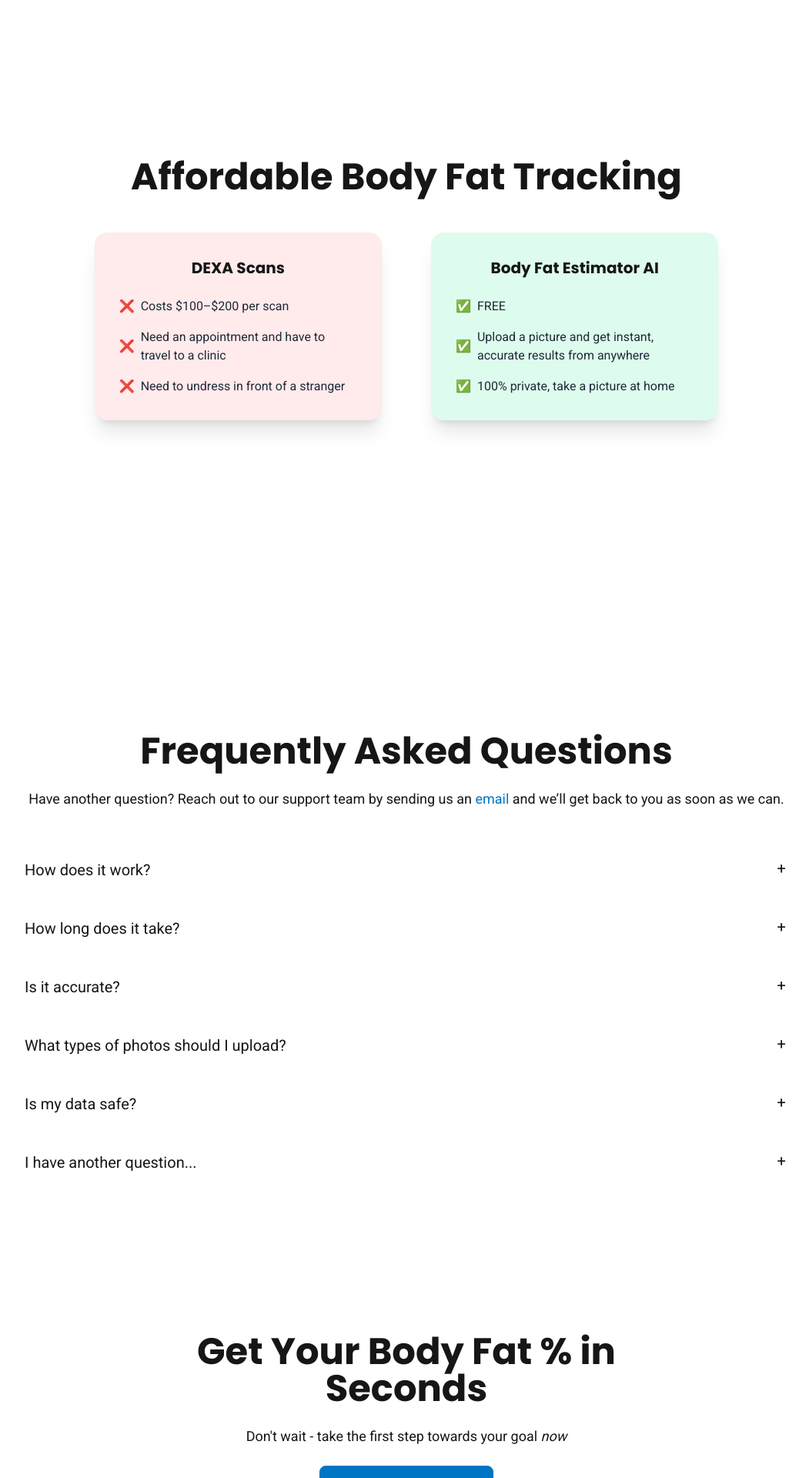
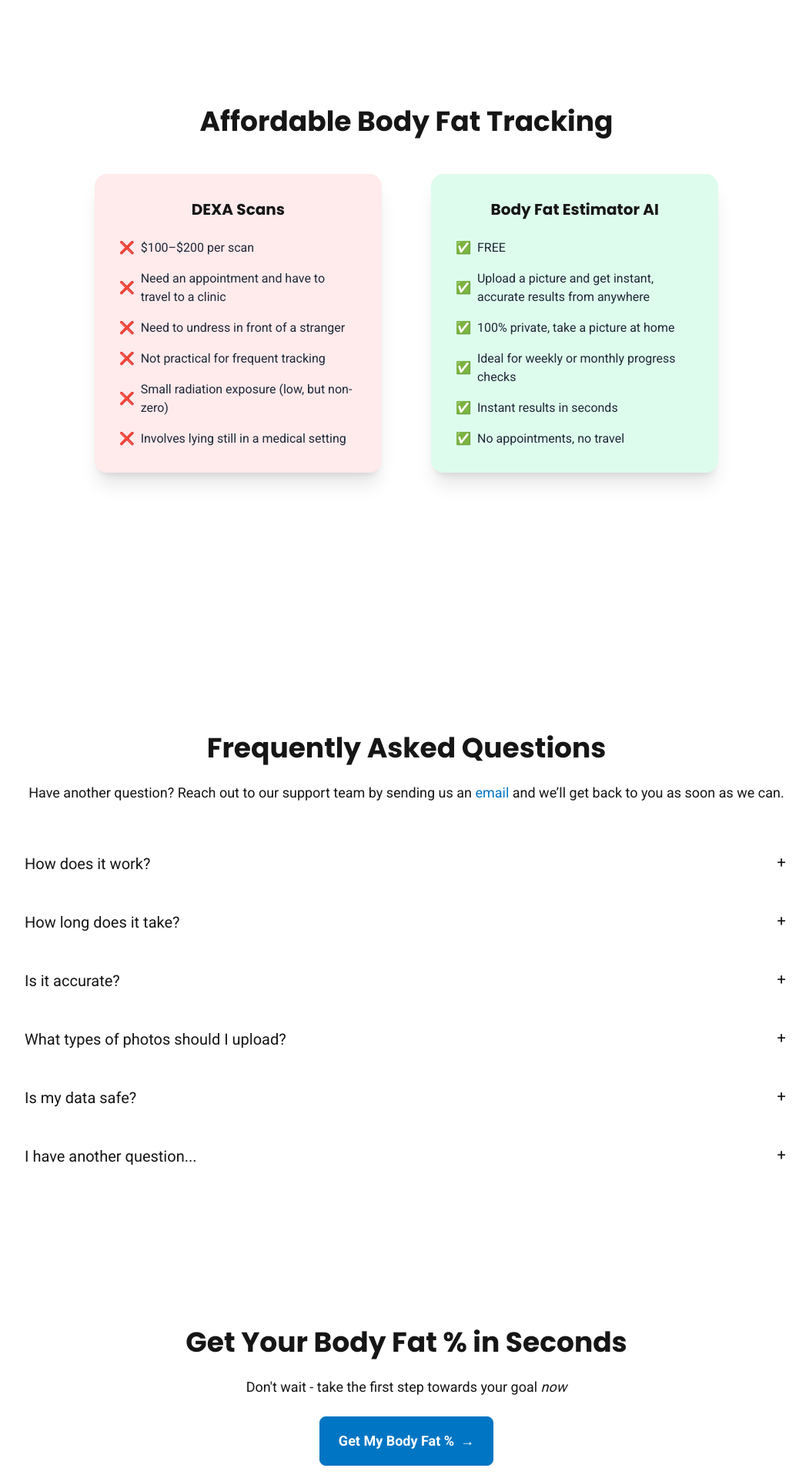
Before and after one commit to MattPhelps/bfe, a Next.js app: page / in a window 1280 px wide. Shown: the part 820-2740 px from the top of the page at 77% size, without its empty margins (112-1163 px from the left). Built offline with nearby package versions, Linux system fonts and the light colour scheme; no server answers.

Commit message:
fuck off you cunt

```diff
--- a/app/(site)/contact/page.tsx
+++ /dev/null
@@ -1,27 +0,0 @@
-import { Metadata } from "next";
-
-const title = "Contact";
-const description = "";
-
-export const metadata: Metadata = {
-  title: title,
-  description: description,
-};
-
-export default function ContactPage() {
-  return (
-   <>
-  <div className=" flex items-center justify-center">
-  <div className="flex flex-col items-center mt-10 gap-6">
-   <h2 className="text-xl lg:text-4xl text-center font-bold">
-              Contact
-            </h2>
-            <p className="py-6 text-lg mb-6 text-center">
-          Have a question or need help? Reach out to our support team by sending us an <a href="mailto:matt@leandme.com" className="text-primary">email</a> and we’ll get back to you as soon as we can.
-          </p>
-    </div>
-    </div>
-   </>
-  );
-
-}
--- a/app/(site)/upload/page.tsx
+++ b/app/(site)/upload/page.tsx
@@ -4,6 +4,7 @@ import { useSearchParams } from "next/navigation";
 import React, { Suspense } from "react";
 import UploadDropzone from "@/app/components/UploadDropZone";
 import { trackEvent } from "@/app/libs/amplitude";
+import BodyFatEstimatorContent from "@/app/components/BodyFatEstimatorContent";
 
 function UploadPageContent() {
   const searchParams = useSearchParams();
@@ -62,18 +63,23 @@ function UploadPageContent() {
     }
   };
 
-  if (!imageUrl) {
-    return (
+ if (!imageUrl) {
+  return (
+    <>
       <div className="hero min-h-screen -mt-40 flex items-center justify-center">
         <div className="text-center lg:text-left max-w-md">
           <h1 className="text-center text-3xl lg:text-4xl font-bold mb-10">
-          Upload a shirtless image of yourself
+            Upload a shirtless image of yourself
           </h1>
           <UploadDropzone />
         </div>
       </div>
-    );
-  }
+
+      <BodyFatEstimatorContent variant="upload" />
+    </>
+  );
+}
+
 
   return (
     <section className="hero flex flex-col items-center justify-start min-h-screen pt-0 lg:pt-0">
@@ -108,12 +114,15 @@ function UploadPageContent() {
       <a href="/upload">
       {loading ? "" : <button className="btn btn-primary btn-outline btn-lg text-white mt-6">Estimate Again<span className="text-lg">→</span></button>}
             </a>
+            <div className="mt-60">
+            <BodyFatEstimatorContent variant="results" />
+            </div>
     </section>
+
   );
 }
 
 export default function UploadPage() {
-
 
   return (
     <Suspense
@@ -127,4 +136,3 @@ export default function UploadPage() {
     </Suspense>
   );
 }
-//
--- /dev/null
+++ b/app/components/BodyFatEstimatorContent.tsx
@@ -0,0 +1,74 @@
+export default function BodyFatEstimatorContent({ variant }: { variant: "upload" | "results" }) {
+  return (
+    <div className="max-w-3xl mx-auto px-4 mt-10 lg:mt-14">
+      {variant === "upload" ? (
+        <div className="prose prose-invert">
+          <h2>How to get the most accurate estimate</h2>
+          <ul>
+            <li>Use a full-body photo (head to feet), facing the camera straight-on.</li>
+            <li>Stand 2–3 meters away. Avoid wide-angle lens distortion up close.</li>
+            <li>Bright, even lighting (window light is great). Avoid harsh shadows.</li>
+            <li>Neutral pose, relaxed stomach. Don’t flex.</li>
+            <li>Minimal clothing (underwear preferred). Shirts reduce accuracy.</li>
+          </ul>
+
+          <h3>What this tool can (and can’t) do</h3>
+          <p>
+            This is a visual estimate meant for fitness tracking — not a medical diagnosis.
+            Results can vary based on lighting, pose, camera angle, and body type.
+          </p>
+
+          <h3>Privacy</h3>
+          <p>
+            Your image is used to generate the estimate. Don’t upload anything you wouldn’t want processed by a computer.
+            (Only include specific retention/deletion claims if they are true for your implementation.)
+          </p>
+
+          <h3>Common reasons estimates look “wrong”</h3>
+          <ul>
+            <li>Mirror selfies (weird angles)</li>
+            <li>Low light / strong shadows</li>
+            <li>Clothes covering waist/chest</li>
+            <li>Flexing, twisting, or angled posture</li>
+          </ul>
+        </div>
+      ) : (
+        <div className="prose prose-invert">
+          <h2>How to interpret your result</h2>
+          <p>
+            Body fat % is an estimate of how much of your body weight is fat mass. It’s most useful for tracking trends
+            over time, using similar photos.
+          </p>
+
+          <h3>Typical ranges (very rough)</h3>
+          <ul>
+            <li><strong>Men:</strong> 6–13% lean, 14–20% average, 21–27% high, 28%+ very high</li>
+            <li><strong>Women:</strong> 14–20% lean, 21–28% average, 29–35% high, 36%+ very high</li>
+          </ul>
+
+          <h3>Make your next estimate more accurate</h3>
+          <ul>
+            <li>Full-body, head-on photo in underwear, well-lit room.</li>
+            <li>Same lighting + same distance each time.</li>
+            <li>Take weekly photos (daily is too noisy).</li>
+            <li>Avoid filters, compression, or screenshots.</li>
+          </ul>
+
+          <h3>FAQ</h3>
+          <details>
+            <summary>Why did my estimate change a lot?</summary>
+            <p>Small differences in lighting, posture, camera angle, and distance can swing a visual estimate.</p>
+          </details>
+          <details>
+            <summary>Can I use a clothed photo?</summary>
+            <p>You can, but accuracy usually drops because key cues are hidden.</p>
+          </details>
+          <details>
+            <summary>Is this accurate compared to DEXA or calipers?</summary>
+            <p>Consider this a directional estimate. Lab methods are more reliable, but still not perfect.</p>
+          </details>
+        </div>
+      )}
+    </div>
+  );
+}
--- a/app/components/CTA.tsx
+++ b/app/components/CTA.tsx
@@ -7,7 +7,7 @@ export default function CTA() {
     <div id="cta" className="hero mt-40 mb-40 flex items-center justify-center">
         <div className="hero-content text-center">
           <div className="max-w-2xl"> {/* Changed from max-w-md to max-w-lg */}
-            <h2 className="text-3xl lg:text-5xl font-bold">Get Your Body Fat % in Seconds</h2>
+            <h2 className="text-2xl lg:text-4xl font-bold">Get Your Body Fat % in Seconds</h2>
             <p className="py-6 text-lg">
             Don't wait - take the first step towards your goal <i>now</i>
             </p>
--- a/app/components/Comparison.tsx
+++ b/app/components/Comparison.tsx
@@ -2,7 +2,7 @@ export default function Comparison() {
     return (
       <div className="hero min-h-screen mt-40 lg:mt-0 flex items-center justify-center">
         <div className="w-full px-6 lg:px-12">
-          <h1 className="text-3xl lg:text-5xl font-bold text-center">Affordable Body Fat Tracking</h1>
+          <h2 className="text-2xl lg:text-4xl font-bold text-center">Affordable Body Fat Tracking</h2>
           <div className="flex flex-col lg:flex-row items-center justify-center gap-8 lg:gap-16 mt-12">
             {/* Manual Roasting */}
             <div className="card bg-[#FFEAEC] w-full lg:w-1/3 shadow-xl">
@@ -11,16 +11,28 @@ export default function Comparison() {
                 <ul className="mt-4 space-y-4">
                   <li className="flex items-center text-neutral">
                     <span className="text-red-500 mr-2">❌</span>
-                    Costs $100–$200 per scan
+                    $100–$200 per scan
                   </li>
                   <li className="flex items-center text-neutral">
                     <span className="text-red-500 mr-2">❌</span>
-                    Need an appointment and have     to travel to a clinic
+                    Need an appointment and have to travel to a clinic
                   </li>
                   <li className="flex items-center text-neutral">
                     <span className="text-red-500 mr-2">❌</span>
                     Need to undress in front of a stranger
                   </li>
+                  <li className="flex items-center text-neutral">
+                  <span className="text-red-500 mr-2">❌</span>
+                  Not practical for frequent tracking
+                </li>
+                <li className="flex items-center text-neutral">
+                  <span className="text-red-500 mr-2">❌</span>
+                  Small radiation exposure (low, but non-zero)
+                </li>
+                <li className="flex items-center text-neutral">
+                  <span className="text-red-500 mr-2">❌</span>
+                  Involves lying still in a medical setting
+                </li>
                 </ul>
               </div>
             </div>
@@ -42,6 +54,18 @@ export default function Comparison() {
                     <span className="mr-2">✅</span>
                     100% private, take a picture at home
                   </li>
+                  <li className="flex items-center text-neutral">
+                  <span className="text-green-500 mr-2">✅</span>
+                  Ideal for weekly or monthly progress checks
+                </li>
+                <li className="flex items-center text-neutral">
+                  <span className="text-green-500 mr-2">✅</span>
+                  Instant results in seconds
+                </li>
+                <li className="flex items-center text-neutral">
+                  <span className="text-green-500 mr-2">✅</span>
+                  No appointments, no travel
+                </li>
                 </ul>
               </div>
             </div>
--- a/app/components/FAQ.tsx
+++ b/app/components/FAQ.tsx
@@ -4,7 +4,7 @@ export default function FAQ() {
       <div className="hero-content w-full px-4">
         <div className="max-w-5xl mx-auto">
           {/* Heading */}
-          <h2 className="text-3xl lg:text-5xl font-bold text-center font-bold">
+          <h2 className="text-2xl lg:text-4xl font-bold text-center font-bold">
             Frequently Asked Questions
           </h2>
           <p className="py-6 text-lg mb-6 text-center">
--- a/app/components/Footer.tsx
+++ b/app/components/Footer.tsx
@@ -13,7 +13,6 @@ export default function Footer() {
             <nav>
                 <h4 className="footer-title font-heading text-lg">Links</h4>
                 <p><a className="link link-hover" href="/faqs">FAQs</a></p>
-                <p><a className="link link-hover" href="/contact">Contact</a></p>
             </nav>
             <nav>
                 <h4 className="footer-title font-heading text-lg">Legal</h4>
--- a/app/components/Saved/Hero.tsx
+++ /dev/null
@@ -1,26 +0,0 @@
-"use client"
-import UploadDropzone from "../UploadDropZone";
-import ReviewBox from "../ReviewBox";
-
-export default function Hero() {
-  return (
-    <div className="hero min-h-screen -mt-40 flex items-center justify-center">
-      <div className="hero-content flex flex-col lg:flex-row items-center gap-24 lg:gap-24">
-        <img
-          src="https://media.licdn.com/dms/image/v2/D4D03AQFRw62xToSYnA/profile-displayphoto-shrink_400_400/profile-displayphoto-shrink_400_400/0/1719481327000?e=1740009600&v=beta&t=Oa3j6Nt0vWEEgBNj70Qb_f_3Q1JKgXds5HktrVPLXac"
-          className="w-64 lg:w-80 rounded-lg shadow-xl"
-          alt="Box Office"
-        />
-        <div className="text-center lg:text-left max-w-md">
-          <h1 className="text-4xl font-bold">Body Fat Estimator</h1>
-          <p className="py-6">
-            Upload an image and find out your bodyfat.
-          </p>
-          <UploadDropzone />
-        </div>
-
-      </div>
-      <ReviewBox />
-    </div>
-  );
-}
```
